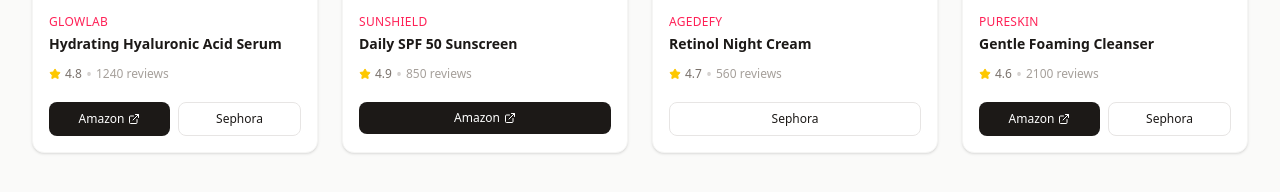
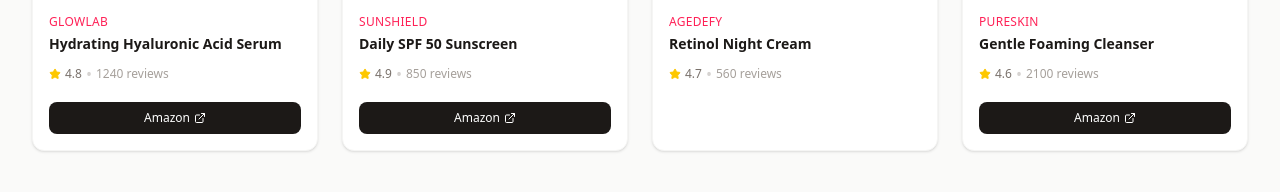
Before and after one commit to knpvt5/skin-care, a React (Vite) app in the folder shopvoraonline/: page / in a window 1280 px wide. Shown: the part 2227-2419 px from the top of the page. Built offline with nearby package versions, Linux system fonts and the light colour scheme.

Commit message:
feat: add ProductCard component and initial product and blog post data structures with sample data

```diff
--- a/shopvoraonline/src/components/ProductCard.tsx
+++ b/shopvoraonline/src/components/ProductCard.tsx
@@ -44,16 +44,6 @@ const ProductCard: React.FC<ProductCardProps> = ({ product }) => {
               Amazon <ExternalLink className="w-3 h-3 ml-1" />
             </a>
           )}
-          {product.affiliateLinks.sephora && (
-            <a
-              href={product.affiliateLinks.sephora}
-              target="_blank"
-              rel="noopener noreferrer"
-              className="flex-1 flex items-center justify-center px-3 py-2 bg-white border border-stone-200 text-stone-900 text-xs font-medium rounded-lg hover:bg-stone-50 transition-colors"
-            >
-              Sephora
-            </a>
-          )}
         </div>
       </div>
     </div>
--- a/shopvoraonline/src/data/data.ts
+++ b/shopvoraonline/src/data/data.ts
@@ -8,7 +8,6 @@ export interface Product {
   reviews: number;
   affiliateLinks: {
     amazon?: string;
-    sephora?: string;
   };
   tags: string[];
 }
@@ -38,7 +37,6 @@ export const products: Product[] = [
     reviews: 1240,
     affiliateLinks: {
       amazon: '#',
-      sephora: '#',
     },
     tags: ['hydration', 'serum', 'dry skin'],
   },
@@ -63,9 +61,7 @@ export const products: Product[] = [
     image: 'https://images.unsplash.com/photo-1571781348782-84113d944006?auto=format&fit=crop&q=80&w=600',
     rating: 4.7,
     reviews: 560,
-    affiliateLinks: {
-      sephora: '#',
-    },
+    affiliateLinks: {},
     tags: ['anti-aging', 'night', 'retinol'],
   },
   {
@@ -78,7 +74,6 @@ export const products: Product[] = [
     reviews: 2100,
     affiliateLinks: {
       amazon: '#',
-      sephora: '#',
     },
     tags: ['cleanser', 'sensitive skin'],
   },
```
